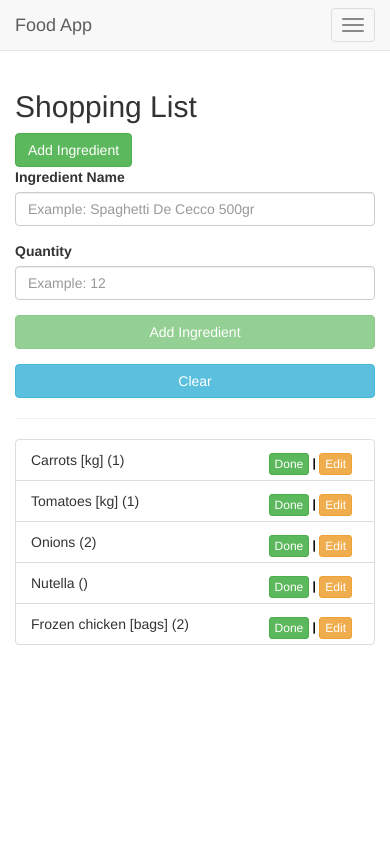
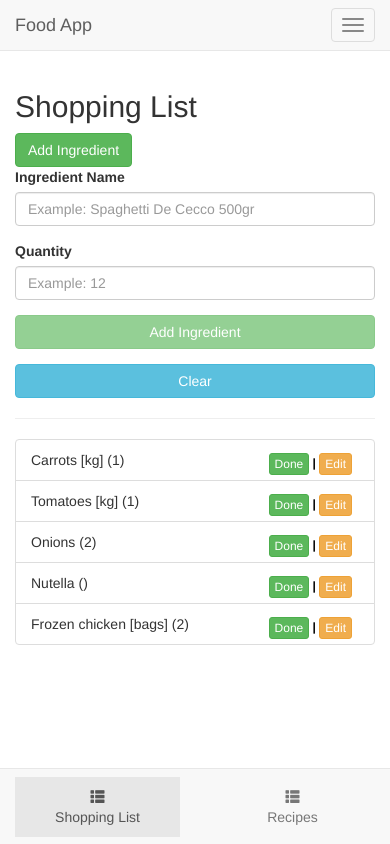
Before and after one commit to tontonialberto/angular-course-recipebook, an Angular app: page /shopping-list in a window 390 px wide. Built offline with nearby package versions, Linux system fonts and the light colour scheme.

Commit message:
Add a bottom navbar for mobile devices to navigate between recipes and shoppinglist

```diff
--- a/src/app/app.component.ts
+++ b/src/app/app.component.ts
@@ -7,8 +7,9 @@ import { Component } from '@angular/core';
     <div class="container">
         <router-outlet></router-outlet>
     </div>
+    <app-bottom-navbar></app-bottom-navbar>
   `,
-  styles: ['.container { margin-top: 70px; }']
+  styles: ['.container { margin-top: 70px; margin-bottom: 70px; }']
 })
 export class AppComponent {
 }
--- a/src/app/app.module.ts
+++ b/src/app/app.module.ts
@@ -16,6 +16,7 @@ import { ShoppingEditFormComponent } from './shopping-list/shopping-edit-form/sh
 import { AuthComponent } from './auth/auth.component';
 import { SpinnerComponent } from './_shared/spinner/spinner.component';
 import { AuthInterceptor } from './_services/auth-interceptor.service';
+import { BottomNavbarComponent } from './bottom-navbar/bottom-navbar.component';
 
 @NgModule({
   declarations: [
@@ -29,7 +30,8 @@ import { AuthInterceptor } from './_services/auth-interceptor.service';
     RecipeEditComponent,
     ShoppingEditFormComponent,
     AuthComponent,
-    SpinnerComponent
+    SpinnerComponent,
+    BottomNavbarComponent
   ],
   imports: [
     BrowserModule,
--- /dev/null
+++ b/src/app/bottom-navbar/bottom-navbar.component.html
@@ -0,0 +1,22 @@
+<nav class="col-xs-12 navbar navbar-default navbar-fixed-bottom visible-xs-block">
+  <div class="container">
+    <div class="row">
+        <ul class="nav navbar-nav">
+            <li routerLinkActive="active" class="text-center col-xs-6">
+                <a routerLink="/shopping-list">
+                    <i class="glyphicon glyphicon-th-list"></i>
+                    <br>
+                    Shopping List
+                </a>
+            </li>
+            <li routerLinkActive="active" class="text-center col-xs-6">
+                <a routerLink="/recipes">
+                  <i class="glyphicon glyphicon-th-list"></i>
+                  <br>
+                  Recipes
+                </a>
+            </li>
+        </ul>
+    </div>
+  </div>
+</nav>
```
Also changed, not shown: src/app/bottom-navbar/bottom-navbar.component.ts (added, +9 -0 lines).
